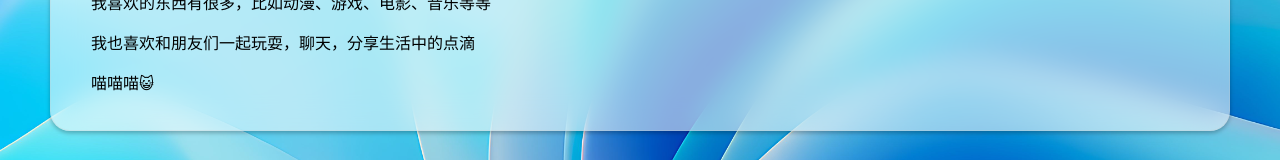
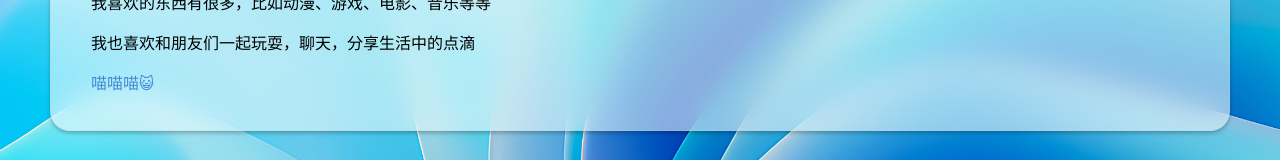
Before and after one commit to zhy-ac/zhy-ac.github.io, a plain HTML site: page index.html in a window 1280 px wide. Shown: the part 315-475 px from the top of the page. Drawn offline with Linux system fonts and the light colour scheme.

Commit message:
Update index.html

```diff
--- a/index.html
+++ b/index.html
@@ -67,7 +67,7 @@
 		<p>呃呃呃。。。我会弹钢琴🎹，会画画🖌，会书法，当然也喜欢web开发⌨</p>
 		<p>我喜欢的东西有很多，比如动漫、游戏、电影、音乐等等</p>
 		<p>我也喜欢和朋友们一起玩耍，聊天，分享生活中的点滴</p>
-		<p>喵喵喵😺</p>
+		<p><a href="./ballgame.html" alt="点开试试">喵喵喵😺</a></p>
 	</div>
 	<div class="card">
 		<h2>一些我的项目 / Some of My Projects</h2>
```
